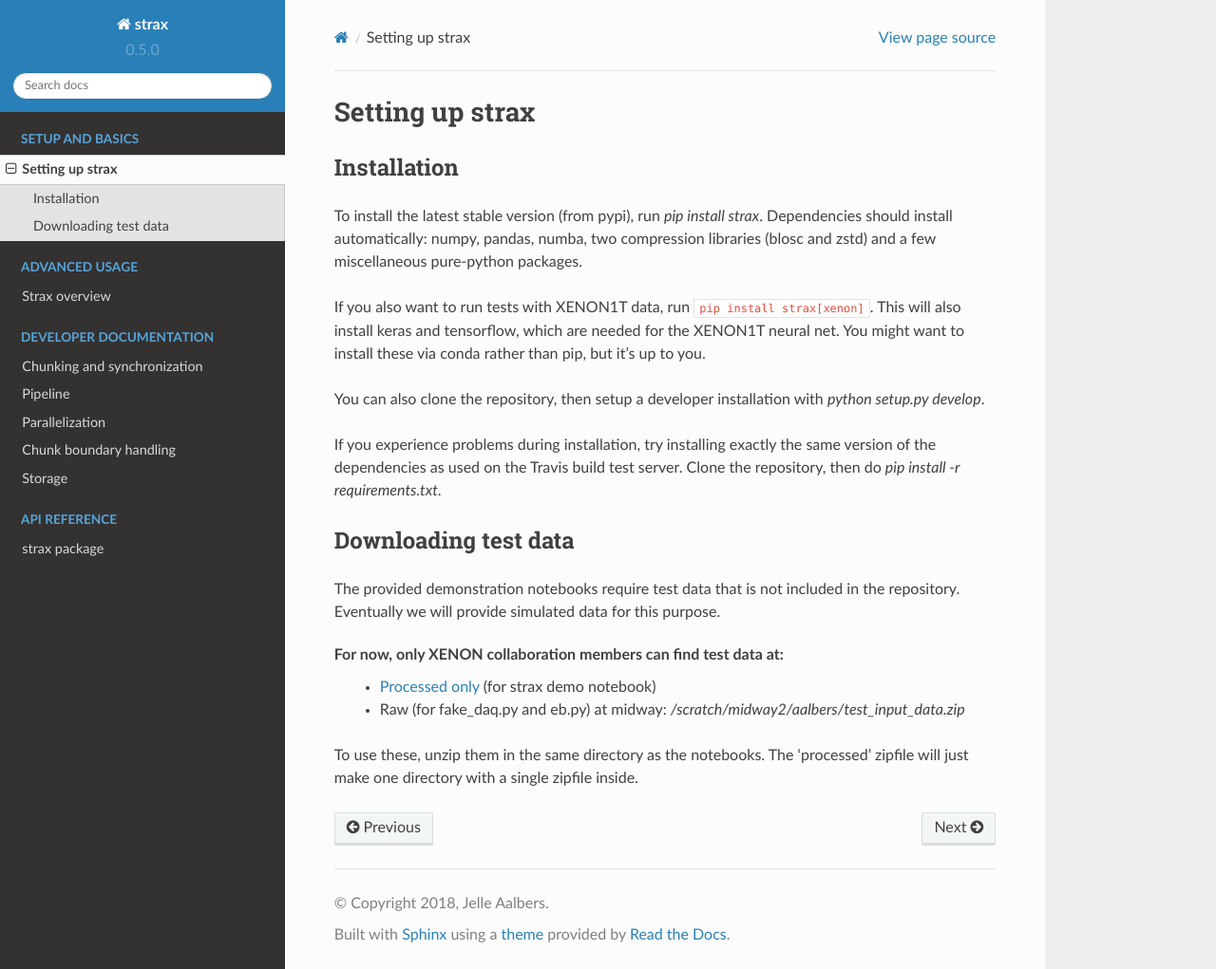
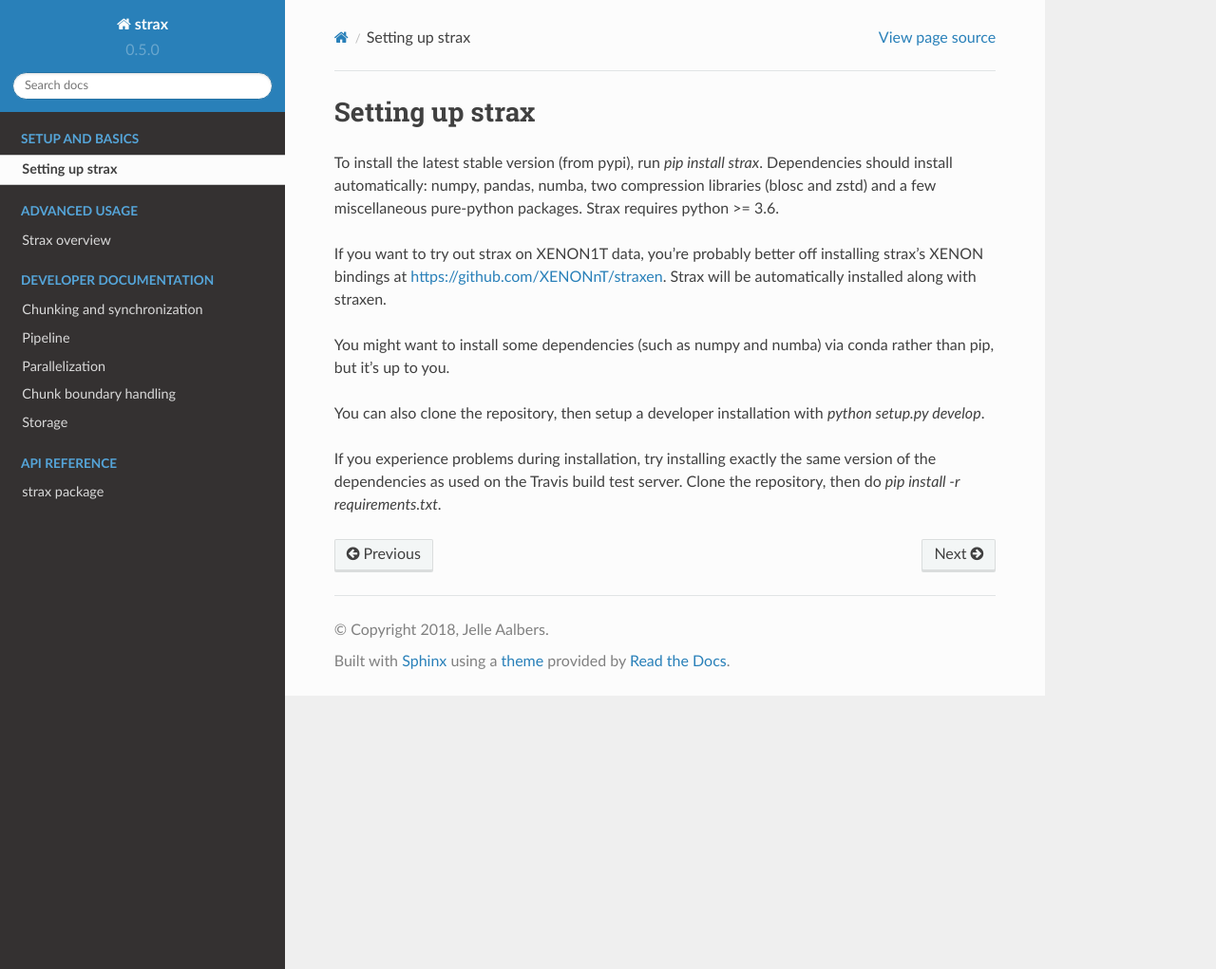
Before and after one commit to AxFoundation/strax, a Sphinx documentation site: the page built from docs/source/basics/setup.rst, in a window 1280 px wide and 1021 px high. Shown: the whole window at 95% size. Built offline with Sphinx 7.4.7 and the Read the Docs theme 2.0.0, drawn with Linux system fonts in a browser that asks for light colours.

Commit message:
Update HISTORY.md and docs

```diff
--- a/docs/source/basics/setup.rst
+++ b/docs/source/basics/setup.rst
@@ -1,29 +1,17 @@
 Setting up strax
 ================
 
-Installation
-------------
 To install the latest stable version (from pypi), run `pip install strax`.
 Dependencies should install automatically:
 numpy, pandas, numba, two compression libraries (blosc and zstd)
-and a few miscellaneous pure-python packages.
+and a few miscellaneous pure-python packages. Strax requires python >= 3.6.
 
-If you also want to run tests with XENON1T data, run ``pip install strax[xenon]``.
-This will also install keras and tensorflow, which are needed for the XENON1T neural net.
-You might want to install these via conda rather than pip, but it's up to you.
+If you want to try out strax on XENON1T data, you're probably better off installing strax's XENON bindings at `<https://github.com/XENONnT/straxen>`_. Strax will be automatically installed along with straxen.
+
+You might want to install some dependencies (such as numpy and numba) via conda rather than pip, but it's up to you.
 
 You can also clone the repository, then setup a developer installation with `python setup.py develop`.
 
 If you experience problems during installation, try installing
 exactly the same version of the dependencies as used on the Travis build test server.
 Clone the repository, then do `pip install -r requirements.txt`.
-
-Downloading test data
-----------------------
-The provided demonstration notebooks require test data that is not included in the repository. Eventually we will provide simulated data for this purpose.
-
-For now, only XENON collaboration members can find test data at:
-   * `Processed only <https://xe1t-wiki.lngs.infn.it/lib/exe/fetch.php?media=xenon:xenon1t:aalbers:processed.zip>`_ (for strax demo notebook)
-   * Raw (for fake_daq.py and eb.py) at midway: `/scratch/midway2/aalbers/test_input_data.zip`
-
-To use these, unzip them in the same directory as the notebooks. The 'processed' zipfile will just make one directory with a single zipfile inside.
--- a/docs/source/index.rst
+++ b/docs/source/index.rst
@@ -12,15 +12,13 @@
 It achieves this due to using `numpy <https://docs.scipy.org/doc/numpy/>`_ `structured arrays <https://docs.scipy.org/doc/numpy/user/basics.rec.html>`_ internally,
 which are supported by the amazing just-in-time compiler `numba <http://numba.pydata.org/>`_.
 
-Strax is initially developed for the XENONnT experiment. However, the configuration
-and specific algorithms for XENONnT will eventually be hosted separately.
+Strax is primarily developed for the XENONnT experiment, although the configuration and specific algorithms for XENONnT are hosted at `<https://github.com/XENONnT/straxen>`_. You can find its documentation at `straxen <https://strax.readthedocs.io/en/latest/?badge=latest>`_.
 
-Besides the documentation below, you might find these presentations useful:
+You might also find these presentations useful:
 
 * `Talk on strax at the first XENONnT software telecon (May 2018) <https://docs.google.com/presentation/d/1khf-RNp6K-Q3TW1nQr5xUdrCUPGTJ8lDlDxnAh3s__U>`_
 * `Talk on strax for DAQ experts (May 2018) <https://docs.google.com/presentation/d/1qZmbAKJmzn7iTbBbkzhTvHmiBqdbYyxhgheRRrDhTeY>`_
 
-Please also see the documentation of `straxen <https://strax.readthedocs.io/en/latest/?badge=latest>`_, the package containing the XENON-specific software built on strax.
 
 .. toctree::
     :maxdepth: 1
--- a/setup.py
+++ b/setup.py
@@ -13,9 +13,8 @@
 
 setuptools.setup(name='strax',
                  version='0.5.0',
-                 description='Streaming analysis for XENON',
+                 description='Streaming analysis for xenon TPCs',
                  author='Jelle Aalbers',
-                 author_email='j.aalbers@uva.nl',
                  url='https://github.com/AxFoundation/strax',
                  setup_requires=['pytest-runner'],
                  install_requires=requires,
```
Also changed, not shown: HISTORY.md (+8 -0 lines).
